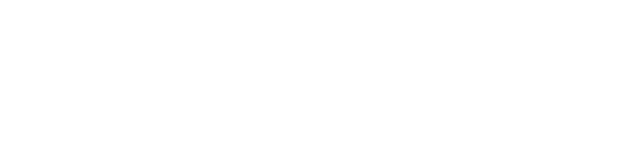
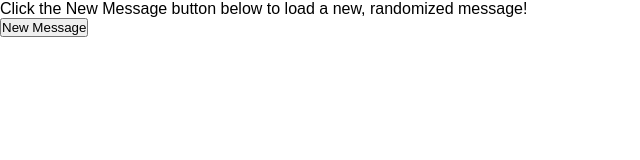
Before and after one commit to asbillt/mixed-messages, a plain HTML site: page index.html in a window 1280 px wide. Shown: the whole page, without its empty margins (0-640 px from the left). Drawn offline with Linux system fonts and the light colour scheme.

Commit message:
Adds <p> and <button> elements

```diff
--- a/index.html
+++ b/index.html
@@ -8,5 +8,8 @@
     <link rel="stylesheet" href="style.css" />
     <script src="script.js" defer></script>
   </head>
-  <body></body>
+  <body>
+    <p>Click the New Message button below to load a new, randomized message!</p>
+    <button>New Message</button>
+  </body>
 </html>
```
